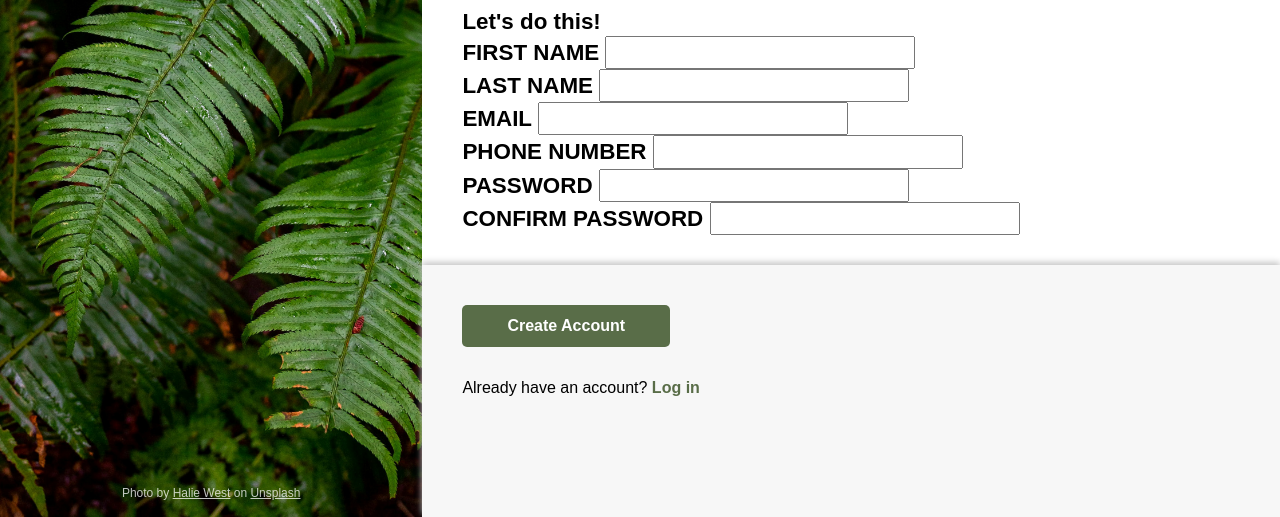
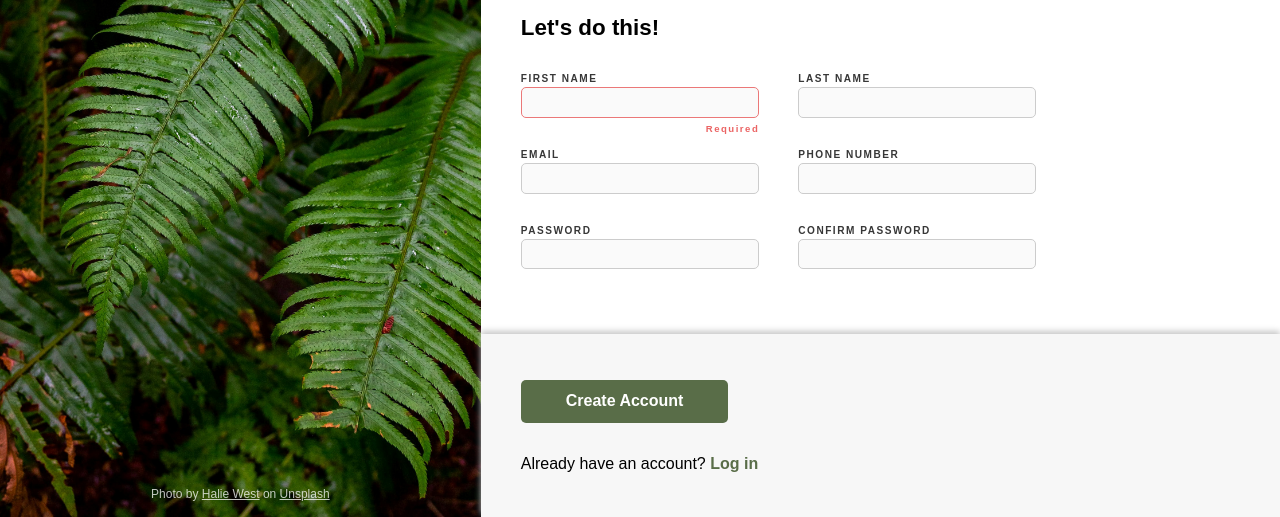
Before and after one commit to Isaacans/TOP_Signup_Form, a plain HTML site: page index.html in a window 1280 px wide. Shown: the part 283-800 px from the top of the page. Drawn offline with Linux system fonts and the light colour scheme.

Commit message:
Finish CSS. Add form input validations
To finish styling main right column and provide input validity feedback

```diff
--- a/index.html
+++ b/index.html
@@ -30,7 +30,7 @@
                 <ul>
                     <li>
                         <label for="first-name">FIRST NAME</label>
-                        <input type="text" id="first-name" name="first-name">
+                        <input type="text" id="first-name" name="first-name" required>
                     </li>
                     <li>
                         <label for="last-name">LAST NAME</label>
@@ -46,18 +46,26 @@
                     </li>
                     <li>
                         <label for="password">PASSWORD</label>
-                        <input type="password" id="password" name="password">
+                        <input
+                            type="password"
+                            id="password"
+                            name="password"
+                            pattern="^(?=.*\d)(?=.*[A-Za-z])[A-Za-z\d\w\W]{8,}$">
                     </li>
                     <li>
                         <label for="confirm-password">CONFIRM PASSWORD</label>
-                        <input type="password" id="confirm-password" name="confirm-password">
+                        <input
+                            type="password"
+                            id="confirm-password"
+                            name="confirm-password"
+                            pattern="^(?=.*\d)(?=.*[A-Za-z])[A-Za-z\d\w\W]{8,}$">
                     </li>
                 </ul>
             </form>
         </div>
 
         <div class="button-login-container">
-            <button type="submit" form="signup">Create Account</button>
+            <button type="submit" form="sign-up">Create Account</button>
             <p>Already have an account? <a href="">Log in</a></p>
 
         </div>
--- a/styles.css
+++ b/styles.css
@@ -15,10 +15,11 @@
     font-family: sans-serif;
     line-height: 1.4;
     -webkit-font-smoothing: antialiased;
-    display: flex;
 }
 body {
-    width: 100vw;
+    display: flex;
+    flex: 1 1 auto;
+    height: clamp(750px, 100vh, 100vh);
 }
 picture, video, canvas, svg {
     display: block;
@@ -26,20 +27,25 @@ picture, video, canvas, svg {
 }
 *, input, button, textarea, select {
     font: inherit;
+
 }
 p, h1, h2, h3, h4, h5, h6 {
     overflow-wrap: break-word;
 }
+em {
+    font-style: italic;
+}
 .left-column {
     background-image: url("images/fern.jpg");
-    background-size:cover;
+    background-size: cover;
     background-position-x: center;
     background-repeat: no-repeat;
     background-color: grey;
+    flex: 0.8 1;
+    min-width: 325px;
     display: flex;
-    flex: 0 0 33%;
-    height: 100vh;
     flex-direction: column;
+    width: 100%;
 }
 .title-banner {
     display: flex;
@@ -55,7 +61,7 @@ p, h1, h2, h3, h4, h5, h6 {
 .background-image-credits {
     text-align:  center;
     margin-top: auto;
-    margin-bottom: 15px;
+    margin-bottom: 3%;
     font-size: 0.75em;
     color: white;
     opacity: 0.75;
@@ -69,19 +75,16 @@ p, h1, h2, h3, h4, h5, h6 {
 #sign-up>ul {
     list-style-type: none;
 }
-em {
-    font-style: italic;
-}
 .right-column {
-    flex: 1 1 67%;
     display: flex;
     flex-direction: column;
-    height: 100vh;
+    flex: 1.33 0;
 }
 .info-container,
 .form-container,
 .button-login-container {
-    padding: 10px 130px 30px 40px;
+    padding: 2% 130px 5% 40px;
+    min-width: 600px;
 }
 .info-container,
 .button-login-container {
@@ -89,9 +92,14 @@ em {
 }
 .info-container {
     padding-top: 8%;
-    flex: 0 0 35vh;
+    height: calc(20vh + 15%);
+    flex: 1;
     p {
-        margin-bottom: 30px;
+        width: clamp(555px, 60%, 800px);
+        margin-bottom: 3%;
+    }
+    p:last-of-type {
+        margin-bottom: clamp(10px, 3%, 25px);
     }
 }
 .info-container,
@@ -101,11 +109,11 @@ em {
     font-weight: bold;
 }
 .form-container {
-    flex: 0 0 32vh;
+    flex: 1;
 }
 .button-login-container {
     box-shadow: 0px -3px 6px #c9c9c9;
-    flex: 1 1 33vh;
+    flex: 1.2;
     button {
         padding: 10px 45px;
         border: none;
@@ -124,3 +132,71 @@ em {
         text-decoration: none;
     }
 }
+form {
+    font-size: 0.45em;
+    letter-spacing: 0.15em;
+    color: rgb(55, 55, 55);
+    label {
+        display: block;
+    }
+    ul {
+        display: flex;
+        flex-wrap: wrap;
+        margin-top: 25px;
+        width: clamp(555px, 60%, 800px);
+    }
+    li {
+        margin: 5px 25px 25px 0px;
+        flex: 1 0 250px;
+    }
+    input {
+        font-size: 1.1rem;
+        font-weight: normal;
+        line-height: 1.4;
+        border: solid 1px #cccccc;
+        background-color: #fafafa;
+        border-radius: 5px;
+        -webkit-appearance: none;
+        appearance: none;
+        padding: 2px 5px;
+        margin-top: 2px;
+    }
+    input:focus {
+        border: solid 1px #317dee;
+        outline: none;
+        border-radius: 5px;
+        box-shadow: 2px 2px 5px #aaaaaa;
+    }
+    input:invalid {
+        border-color: rgb(235, 120, 120);
+    }
+    label {
+        position: relative;
+    }
+    label:has(+input[required]:invalid)::before {
+        position: absolute;
+        content: "Required";
+        color: rgb(235, 100, 100);
+        left: 185px;
+        bottom: -50px;
+        font-size: 0.95em;
+    }
+    label:has(+input:invalid)::before {
+        position: absolute;
+        content: "Invalid format";
+        width: 85px;
+        color: rgb(235, 100, 100);
+        left: 155px;
+        bottom: -50px;
+        font-size: 0.95em;
+    }
+    label:has(+input[type=password]:invalid)::before {
+        position: absolute;
+        content: "Minimum 8 characters and include 1 letter and number";
+        width: 185px;
+        color: rgb(235, 100, 100);
+        left: 0px;
+        bottom: -65px;
+        font-size: 0.95em;
+    }
+}
```
